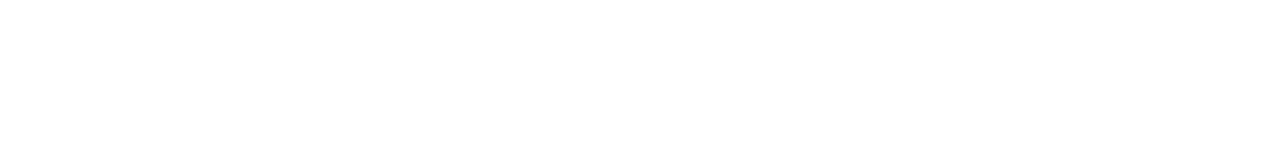
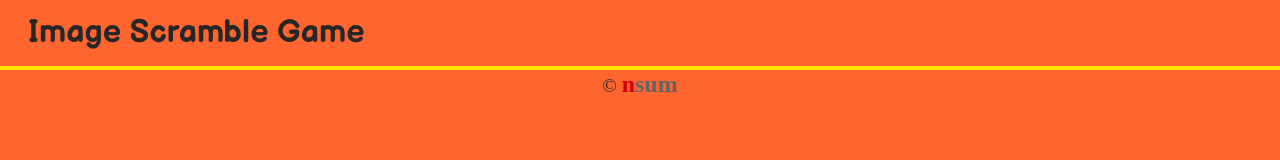
Before and after one commit to Code-Institute-Submissions/nsum-MilestoneProject2, a plain HTML site: page index.html in a window 1280 px wide. Drawn offline with nearby package versions, Linux system fonts and the light colour scheme.

Commit message:
Add nav & footer, upload images for game

```diff
--- a/assets/css/style.css
+++ b/assets/css/style.css
@@ -0,0 +1,38 @@
+@import url('https://fonts.googleapis.com/css2?family=Balsamiq+Sans:wght@400;700&family=Roboto:wght@300;400;700&display=swap');
+
+* {
+    margin: 0;
+    padding: 0;
+}
+
+body {
+    height: 100%;
+    width: 100%;
+    font-family: "Balsamiq Sans", sans-serif;
+    color: #272727;
+    background-color: #FF652F;
+}
+
+.row {
+    margin: 0;
+}
+
+.navbar-brand {
+    color: inherit !important;
+    padding-left: 1rem;
+    font-size: 2rem;
+    font-weight: 700;
+}
+
+.navbar {
+    padding: 4px 12px 4px 12px;
+    border-bottom: 2px solid #FFE400;
+}
+
+footer {
+    border-top: 2px solid #FFE400;
+}
+
+.mainScreen {
+    text-align: center;
+}
--- a/index.html
+++ b/index.html
@@ -13,8 +13,21 @@
         <title>Image Scramble Game</title>
     </head>
     <body>
+        <!--Navigation-->
+        <nav class="navbar">
+            <a href="#" class="navbar-brand">Image Scramble Game</a>
+        </nav>
+        <!-- / Navigation -->
+        <!-- Game Section -->
+        <section class="container-fluid row mainScreen">
 
-
+        </section>
+        <!-- / Game Section -->
+        <!-- Footer -->
+        <footer>
+            <h4 class="text-center" id="nsum" style="font-weight:700; font-family:Ubuntu"><span style="font-weight:100; font-size:80%">&copy; </span><span style="color:#d30303">n</span><span style="color:#636363;">sum</span></h4>
+        </footer>
+        <!-- / Footer -->
         <!--Scripts-->
         <script src="assets/js/libs/jquery.min.js"></script>
         <script src="assets/js/libs/jquery-ui.min.js"></script>
```
Also changed, not shown: assets/images/puzzleImages/blueLagoon.png (added), assets/images/puzzleImages/blueLagoon2.png (added), assets/images/puzzleImages/halleForest.png (added), assets/images/puzzleImages/mossSwamp.png (added), assets/images/puzzleImages/plitvice1.png (added), assets/images/puzzleImages/plitvice2.png (added), assets/images/puzzleImages/tunnelOfLove.png (added), assets/images/puzzleImages/yiliApricotValley.png (added), assets/images/puzzleImages/zakynthos.png (added).
